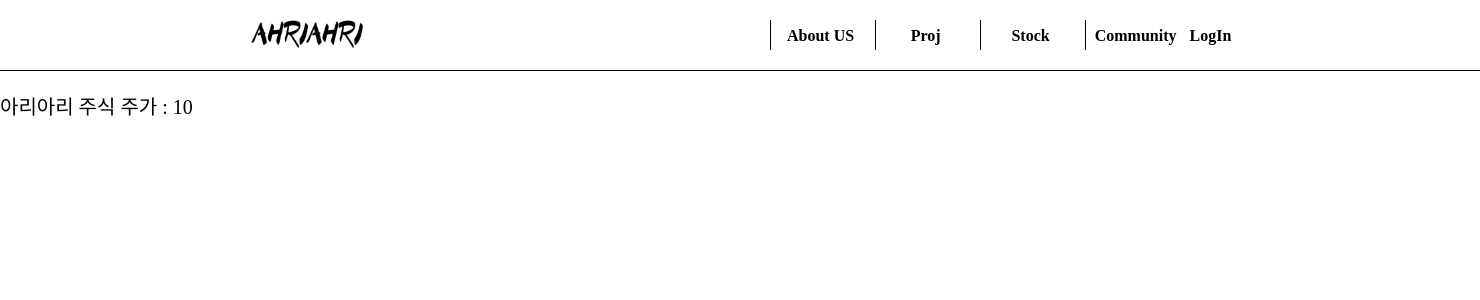
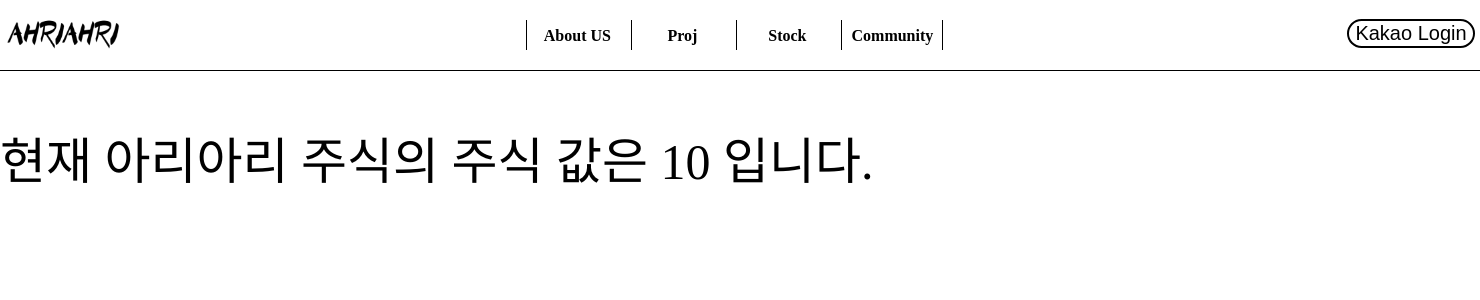
Before and after one commit to YangTaebin/ahriweb, a Flask app: page /stock in a window 1480 px wide. Shown: the top 300 px of the page. Run offline with Flask 2, Linux system fonts and the light colour scheme; tables that the repository leaves empty or names only in its code hold one stand-in row (values such as "Sample post"); some libraries are stand-ins or nearby versions.

Commit message:
no message

```diff
--- a/server/__init__.py
+++ b/server/__init__.py
@@ -1,6 +1,6 @@
 from flask import Flask, render_template,request
 import pymysql
-from sub_func import already_user
+from sub_func import already_user, id_to_univ_id
 
 app = Flask(__name__)
 
@@ -83,9 +83,15 @@ def log_res():
 
     return id
 
-@app.route('/profile')
+@app.route('/profile',methods=['POST'])
 def profile():
-    return render_template("profile.html")
+    id = request.form['id']
+    print(id)
+
+    univ_id = id_to_univ_id(id)
+    print(univ_id)
+
+    return render_template("profile.html", title="사용자 프로필", num = univ_id)
 
 if __name__ == "__main__":
     app.run(host="0.0.0.0",port=80)
--- a/server/static/js/func.js
+++ b/server/static/js/func.js
@@ -9,7 +9,11 @@ function login_cont() {
 }
 
 function click_profile() {
-  location.href="/profile";
+  var id = getCookie("id");
+  var name = getCookie("name");
+
+  document.write('<form action="/profile" id="smb_form" method="post"><input type="hidden" id="id" name="id" value="'+ id +'"></form>');
+  document.getElementById("smb_form").submit();
 }
 function setCookie(name, value, exp) {
   var data = new Date();
--- a/server/templates/stock.html
+++ b/server/templates/stock.html
@@ -3,35 +3,82 @@
   <head>
     <meta charset="utf-8">
     <title>{{ title }}</title>
+    <link rel="icon" href="{{ url_for('static',filename='logo/favicon.ico') }}" type="image/x-icon">
     <link rel="stylesheet" href="{{ url_for('static', filename='css/master.css') }}">
+    <script src="http://developers.kakao.com/sdk/js/kakao.min.js"></script>
+    <script src="https://cdnjs.cloudflare.com/ajax/libs/jquery/3.5.1/jquery.min.js" integrity="sha512-bLT0Qm9VnAYZDflyKcBaQ2gg0hSYNQrJ8RilYldYQ1FxQYoCLtUjuuRuZo+fjqhx/qtq/1itJ0C2ejDxltZVFg==" crossorigin="anonymous"></script>
+    <script src="{{ url_for('static',filename='js/func.js') }}"></script>
+    <style>
+      .main_intro{
+        background-image: url("static/logo/아리아리.jpg");
+      }
+    </style>
   </head>
   <body>
     <div class="top-bar">
       <nav class="topMenu">
-        <ul>
+        <ul class="menu_ul">
           <li class="menuImage">
             <a href="/"><img src="{{ url_for('static', filename='logo/logo_word_black.png') }}" alt="AHRIAHRI" class="menuImg"></a>
           </li>
-          <li class="menuNav">
-            <a href="/us" class="menuLink">About US</a>
+          <li class="menuNav" id="yang" onmouseover="menu_over_1()" onmouseout="menu_out_1()">
+            <a href="us" class="menuLink" id="menu_us">About US</a>
           </li>
-          <li class="menuNav">
-            <a href="/proj" class="menuLink">Proj</a>
+          <li class="menuNav" id="tae" onmouseover="menu_over_2()" onmouseout="menu_out_2()">
+            <a href="proj" class="menuLink" id="menu_pro">Proj</a>
           </li>
-          <li class="menuNav">
-            <a href="/stock" class="menuLink">Stock</a>
+          <li class="menuNav" id="bin" onmouseover="menu_over_3()" onmouseout="menu_out_3()">
+            <a href="stock" class="menuLink" id="menu_sto">Stock</a>
           </li>
-          <li class="menuNav">
-            <a href="/community" class="menuLink">Community</a>
+          <li class="menuNav comm" id="byeong" onmouseover="menu_over_4()" onmouseout="menu_out_4()">
+            <a href="community" class="menuLink" id="menu_com">Community</a>
           </li>
           <li class="menuLogin">
-            <a href="/login" class="menuLink">LogIn</a>
+            <button type="button" id="login_click" name="button" onclick="login()">Kakao Login</button>
+            <script type="text/javascript">
+              function login() {
+                console.log("눌림");
+                Kakao.init('734a58ba8d1de6eb1485389492741493');
+                Kakao.Auth.login({
+                  success:(auth)=>{
+                    console.log("로그인 완료",auth)
+
+                  },
+                  fail:(err)=>{
+                    console.error(err)
+                  }
+                });
+                Kakao.API.request({
+                  url: '/v2/user/me',
+                  success: function(response) {
+                    console.log(response);
+                    setCookie('id', response['id'], 3);
+                    setCookie('name', response['properties']['nickname'], 3);
+                    console.log("쿠키 설정 완료");
+                    document.getElementById('login_click').innerText = String(response['properties']['nickname'])+" 님";
+                    document.getElementById('login_click').setAttribute('id','profile');
+                    document.getElementById('profile').setAttribute('onclick','click_profile()');
+                    $.ajax({
+                      type: 'POST',
+                      url: "/log_res",
+                      data: {"id": response['id']}
+                    });
+                  },
+                  fail: function(error) {
+                    console.log(error);
+                  }
+                });
+              };
+            </script>
           </li>
         </ul>
       </nav>
     </div>
-    <div class="ahristock">
-      <p style="font-size: 20px;">아리아리 주식 주가 : {{ ahristock }}</p>
-    </div>
+
+    <p style="font-size:50px;">현재 아리아리 주식의 주식 값은 {{ ahristock }} 입니다.</p>
+
+    <script type="text/javascript">
+      login_cont();
+    </script>
   </body>
 </html>
```
Also changed, not shown: server/sub_func.py (+19 -0 lines), server/templates/profile.html (renamed from server/templates/index.html, +5 -10 lines).
